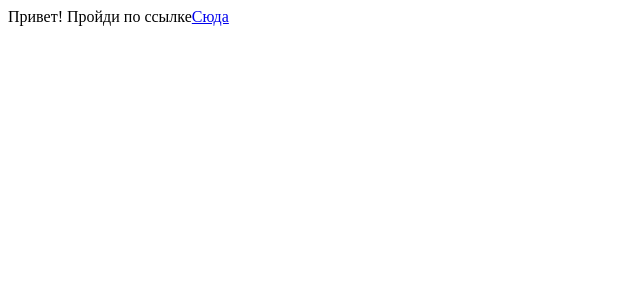
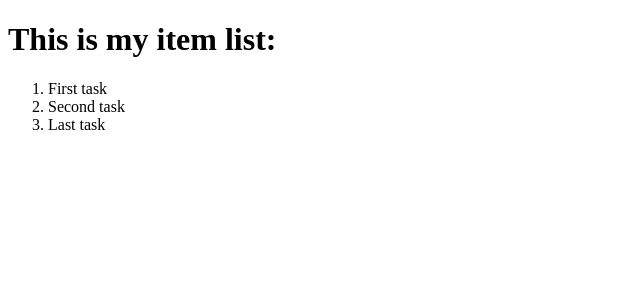
Before and after one commit to WebHeroSchool/study_react_todo, a React (Create React App) app in the folder todo/: page / in a window 1280 px wide. Shown: the top 300 px of the page, without its empty margins (0-640 px from the left). Built offline with nearby package versions, Linux system fonts and the light colour scheme.

Commit message:
create my react-component

```diff
--- a/todo/src/App.js
+++ b/todo/src/App.js
@@ -1,7 +1,15 @@
 import React from 'react';
 
-const title = (<div>Привет! Пройди по ссылке
-    <a href="#">Сюда</a>
-    </div>);
 
-export { title };
+const ItemList= () => (<ol>
+                        <li>First task</li>
+                       <li>Second task</li>
+                       <li>Last task</li>
+                       </ol>);
+
+const App = () => (<div>
+                   <h1>This is my item list:</h1>
+                   <ItemList />
+                   </div>);
+
+export default App;
--- a/todo/src/index.js
+++ b/todo/src/index.js
@@ -1,5 +1,5 @@
 import React from 'react';
 import ReactDOM from 'react-dom';
-import { title } from './App';
+import App from './App';
 
-ReactDOM.render(title, document.getElementById('root'));
+ReactDOM.render(<App />, document.getElementById('root'));
```
